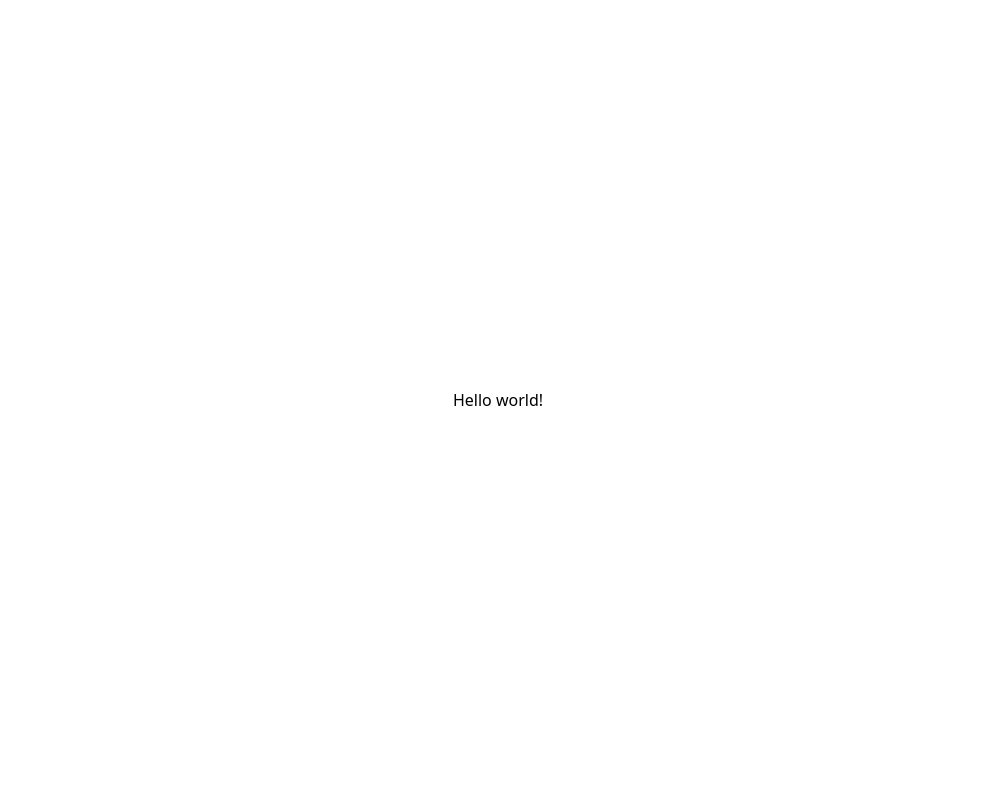
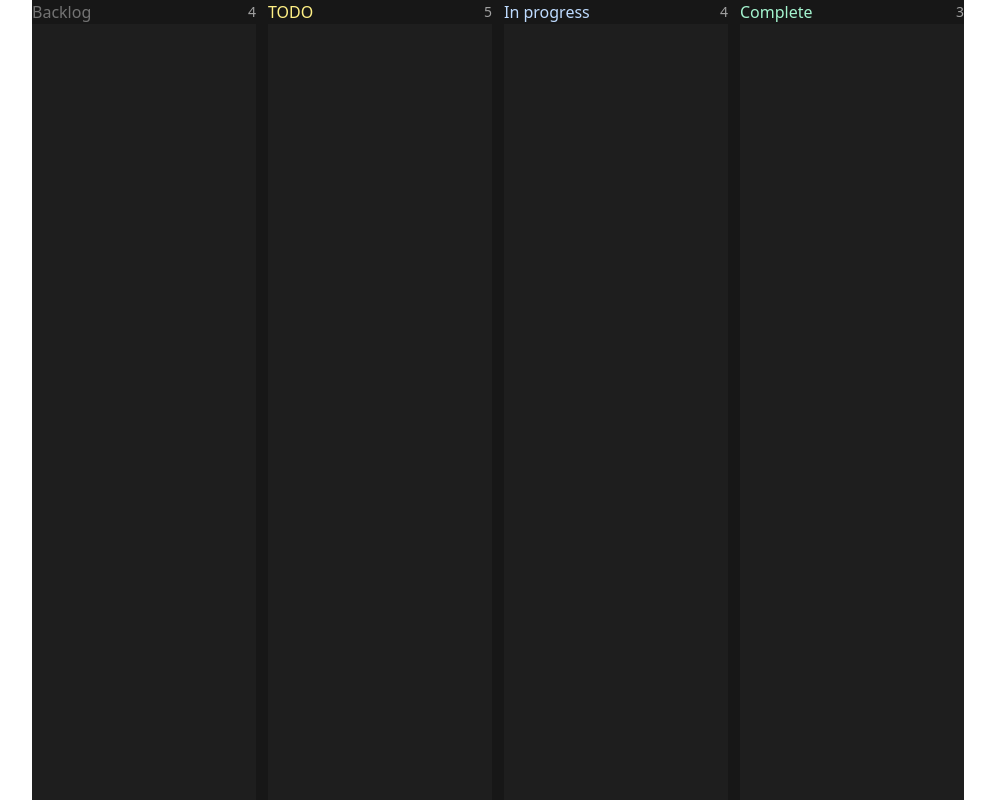
Before and after one commit to diogo-dev/Simple-Kanban, a React (Vite) app: page / in a window 1280 px wide. Shown: the whole page, without its empty margins (142-1137 px from the left). Built offline with nearby package versions, Linux system fonts and the light colour scheme.

Commit message:
Created the components: Board, Column and NotionKanban

```diff
--- a/src/App.jsx
+++ b/src/App.jsx
@@ -1,11 +1,11 @@
-import { useState } from 'react'
+import React from 'react'
+import NotionKanban from './components/notionKanban/NotionKanban'
 
 function App() {
-  const [count, setCount] = useState(0)
 
   return (
     <>
-      <p>Hello world!</p>
+      <NotionKanban />
     </>
   )
 }
--- /dev/null
+++ b/src/components/board/Board.jsx
@@ -0,0 +1,63 @@
+import React, { useState } from 'react'
+import Column from '../column/Column';
+
+const Board = () => {
+  const [cards, setCards] = useState(DEFAULT_CARDS);
+
+  return (
+    <div className='flex h-full w-full gap-3 overflow-scroll p-12'>
+      <Column
+        title="Backlog"
+        column="backlog"
+        headingColor="text-neutral-500"
+        cards={cards}
+        setCards={setCards}
+      />
+      <Column
+        title="TODO"
+        column="todo"
+        headingColor="text-yellow-200"
+        cards={cards}
+        setCards={setCards}
+      />
+      <Column
+        title="In progress"
+        column="doing"
+        headingColor="text-blue-200"
+        cards={cards}
+        setCards={setCards}
+      />
+      <Column
+        title="Complete"
+        column="done"
+        headingColor="text-emerald-200"
+        cards={cards}
+        setCards={setCards}
+      />
+    </div>
+  )
+}
+
+const DEFAULT_CARDS = [
+  { id: 1, title: "Task 1", column: "backlog" },
+  { id: 2, title: "Task 2", column: "backlog" },
+  { id: 3, title: "Task 3", column: "backlog" },
+  { id: 4, title: "Task 4", column: "backlog" },
+
+  { id: 6, title: "Task 6", column: "todo" },
+  { id: 7, title: "Task 7", column: "todo" },
+  { id: 8, title: "Task 8", column: "todo" },
+  { id: 9, title: "Task 9", column: "todo" },
+  { id: 10, title: "Task 10", column: "todo" },
+
+  { id: 11, title: "Task 11", column: "doing" },
+  { id: 12, title: "Task 12", column: "doing" },
+  { id: 14, title: "Task 14", column: "doing" },
+  { id: 15, title: "Task 15", column: "doing" },
+
+  { id: 16, title: "Task 16", column: "done" },
+  { id: 17, title: "Task 17", column: "done" },
+  { id: 18, title: "Task 18", column: "done" },
+]
+
+export default Board
--- /dev/null
+++ b/src/components/column/Column.jsx
@@ -0,0 +1,23 @@
+import React, { useState } from 'react'
+
+const Column = ({ title, headingColor, column, cards, setCards }) => {
+
+  const [active, setActive] = useState(false);
+  const filteredCards = cards.filter((c) => c.column === column);
+
+  return (
+    <div className='w-56 shrink-0'>
+      <div className='mb-3 flex items-center justify-between'>
+        <h3 className={`font-medium ${headingColor}`}>{title}</h3>
+        <span className='rounded text-sm text-neutral-400'>{filteredCards.length}</span>
+      </div>
+      <div className={`h-full w-full transition-colors ${
+        !active ? "bg-neutral-800/50" : "bg-neutral-800/0"
+      }`}>
+
+      </div>
+    </div>
+  )
+}
+
+export default Column
--- /dev/null
+++ b/src/components/notionKanban/NotionKanban.jsx
@@ -0,0 +1,13 @@
+import React from 'react'
+import Board from '../board/Board'
+
+const NotionKanban = () => {
+
+  return (
+    <div className='h-screen w-full  bg-neutral-900 text-neutral-50'>
+      <Board />
+    </div>
+  )
+}
+
+export default NotionKanban
```
